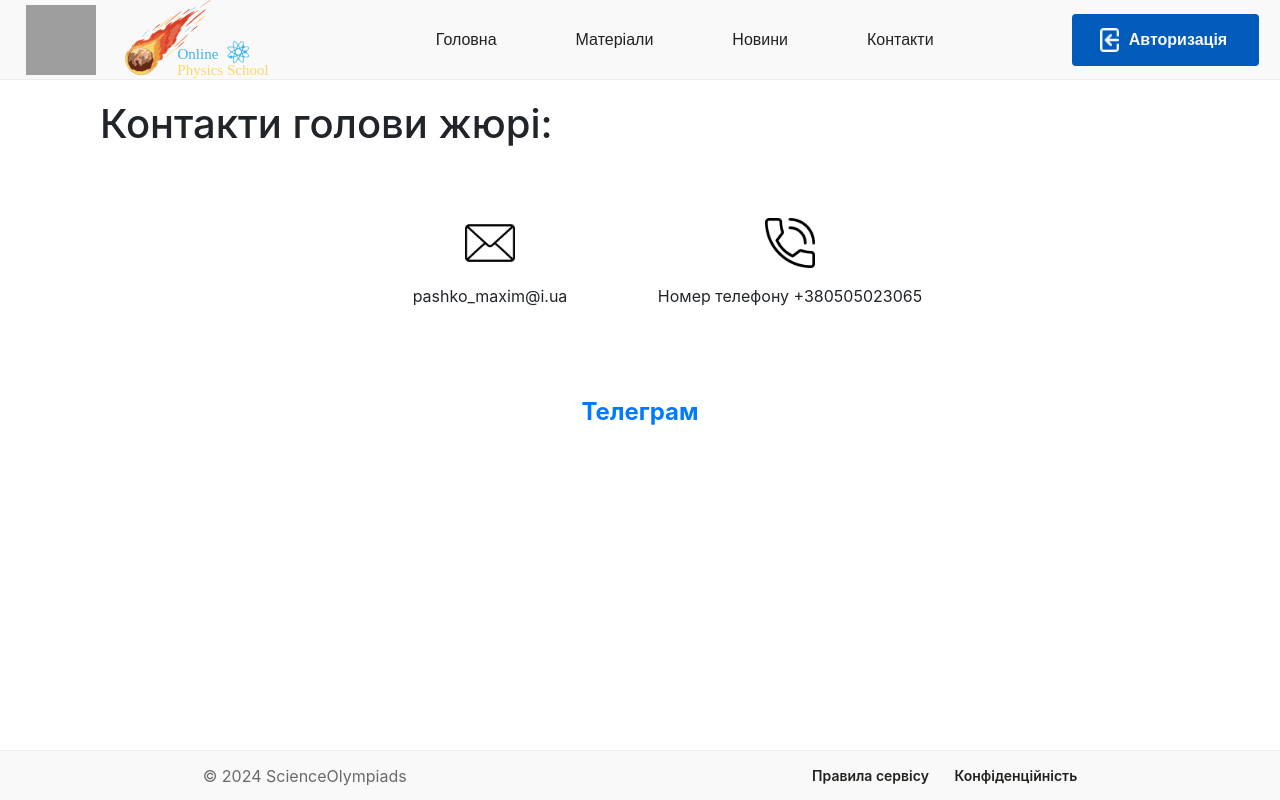
After one commit to Eramcheg/UaInternetOlimp, a Django app: template shop/templates/uaolimpiad/tools/contact_us.html in a window 1280 px wide. The commit adds this page. Run offline with Django 3.2, Linux system fonts and the light colour scheme; the template is opened without the code that fills it, so the values that code supplies are empty; some libraries are stand-ins or nearby versions; grey boxes are pictures that could not be loaded.

Commit message:
Update: evening update with Info.pdf and contact us

```diff
--- a/OnlineShop/urls.py
+++ b/OnlineShop/urls.py
@@ -17,7 +17,7 @@ Including another URLconf
 from django.contrib import admin
 from django.urls import path
 from shop import views
-from shop.views import ArticleDetailView, news_main_view, open_news
+from shop.views import ArticleDetailView, news_main_view, open_news, contact_us_page
 from shop.views_scripts import profile_views
 from shop.views_scripts.adresses_views import update_address, delete_address, create_address
 from shop.views_scripts.manage_articles.create_article import create_article, delete_article, move_up_article, \
@@ -130,6 +130,8 @@ path('ckeditor5/', include('django_ckeditor_5.urls')),
     path('reset/<uidb64>/<token>/', auth_views.PasswordResetConfirmView.as_view(), name='password_reset_confirm'),
     path('reset/done/', auth_views.PasswordResetCompleteView.as_view(), name='password_reset_complete'),
 
+    path('contacts/', contact_us_page, name='contact_us'),
+
     # path('articles/create/', create_article, name='create_article'),
 
 )
--- a/shop/static/css/homepage.css
+++ b/shop/static/css/homepage.css
@@ -184,6 +184,11 @@ bluetext{
 .current-date {
     display: inline-block;
     margin-top: 30px;
+}
+
+.container-info{
+    text-align: center;
+    padding: 0 0 20px 0;
 }
 
 .sub-news-container {
--- a/shop/templates/home.html
+++ b/shop/templates/home.html
@@ -67,7 +67,11 @@
             Today is <span id="currentDate"></span>
         </div>
     </div>
-
+    <div class="container-info">
+        <button class="blue-button">
+            <a href="{% url "download_file" filename="Інформація.pdf"%}">Завантажити інформаційний лист</a>
+        </button>
+    </div>
     <div class="sub-news-container">
         <div class="inner-sub-news">
             <img src="{% static "images/home/imgs/01 2.svg" %}" alt="">
--- /dev/null
+++ b/shop/templates/uaolimpiad/tools/contact_us.html
@@ -0,0 +1,59 @@
+{% load static %}
+{% load i18n %}
+{% include 'widgets/navigation_bar.html' %}
+<section id="wrapper" class="stick_parent_lb" style="opacity: 1; margin-top: 100px">
+
+   <div class="container">
+      <div id="content-wrapper">
+         <section id="main">
+            <div class="container">
+               <header class="page-header">
+                  <h1> Контакти голови жюрі:</h1>
+               </header>
+               <section id="content" class="page-content page-cms page-cms-13" style="">
+                  <div class="elementor elementor-13 ">
+                     <div class="elementor-inner">
+                        <div class="elementor-section-wrap">
+                           <section class="elementor-element elementor-element-e3f67a1 elementor-section-boxed elementor-section-height-default elementor-section-height-default elementor-section elementor-top-section" data-id="e3f67a1" data-element_type="section">
+                              <div class="elementor-container elementor-column-gap-default">
+                                 <div class="elementor-row">
+                                    <div class="elementor-element elementor-element-3c97424 elementor-column elementor-col-100 elementor-top-column" data-id="3c97424" data-element_type="column">
+                                       <div class="elementor-column-wrap elementor-element-populated">
+                                          <div class="elementor-widget-wrap">
+                                             <div class="elementor-element elementor-element-e3ea727 elementor-widget elementor-widget-text-editor" data-id="e3ea727" data-element_type="widget" data-widget_type="text-editor.default">
+                                                <div class="elementor-widget-container ererer">
+                                                   <div class="elementor-text-editor elementor-clearfix">
+                                                      <div class="row" style="margin: 70px auto; max-width: 600px;">
+                                                         <div class="col-md-6 text-center">
+                                                            <p class="text-center"><img style="width: 50px;" src="{% static "images/home/imgs/emailOW.webp" %}" alt="sobre.png"></p>
+                                                            <p class="text-black"><a>pashko_maxim@i.ua</a></p>
+                                                         </div>
+                                                         <div class="col-md-6 text-center">
+                                                            <p class="text-center"><img style="width: 50px;" src="{% static "images/home/imgs/phonOW.webp" %}" alt="volumen.png"></p>
+                                                            <p class="text-black">Номер телефону +380505023065 </p>
+                                                         </div>
+                                                      </div>
+                                                      <div class="col-md-12">
+                                                         <p class="text-center text-black" style="font-size: 24px"><a href="https://t.me/MaksymPashko"><strong>Телеграм</strong></a></p>
+{#                                                         <p class="text-center text-black"><a></a></p>#}
+                                                      </div>
+                                                   </div>
+                                                </div>
+                                             </div>
+                                          </div>
+                                       </div>
+                                    </div>
+                                 </div>
+                              </div>
+                           </section>
+                        </div>
+                     </div>
+                  </div>
+               </section>
+               <footer class="page-footer hidden"> </footer>
+            </div>
+         </section>
+      </div>
+   </div>
+</section>
+{% include 'widgets/footer.html' %}
--- a/shop/templates/widgets/navigation_bar.html
+++ b/shop/templates/widgets/navigation_bar.html
@@ -34,7 +34,7 @@
                 </div>
             </div>
             <a href="{% url 'news_main' %}" class="link">Новини</a>
-            <a href="{% url 'home' %}" class="link">Контакти</a>
+            <a href="{% url 'contact_us' %}" class="link">Контакти</a>
             {% if role == "Admin" %}
                 <a href="{% url 'admin_tools' feature_name='home' %}" class="link">Адмін</a>
             {% endif %}
```
Also changed, not shown: shop/views.py (+13 -0 lines), 1 other file.
